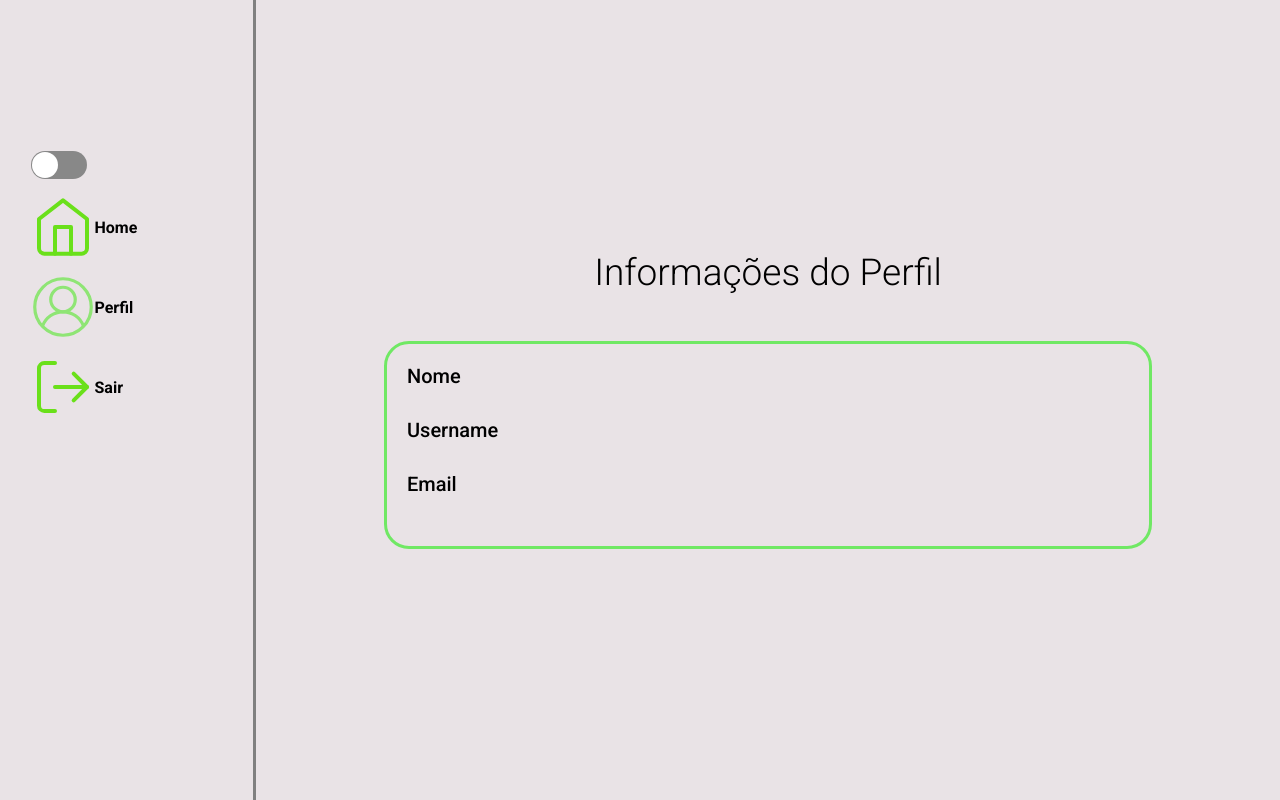
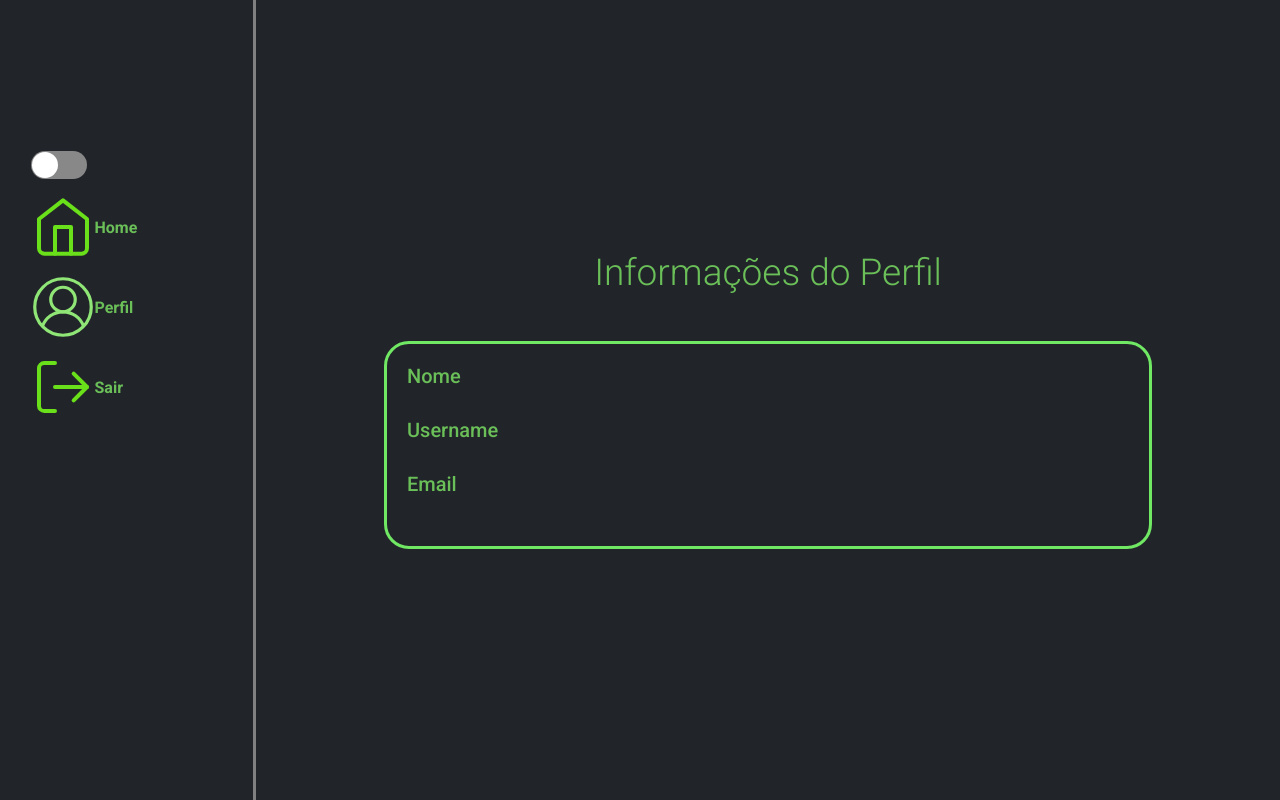
Before and after one commit to matix0/hackathonTime1, a React (Create React App) app in the folder app/: page /profile in a window 1280 px wide. Built offline with nearby package versions, Linux system fonts and the light colour scheme; no server answers; sample sign-in values are in the browser's storage.

Commit message:
Finished the dark mode integration with local storage

```diff
--- a/app/src/pages/mainPage/mainPage.tsx
+++ b/app/src/pages/mainPage/mainPage.tsx
@@ -54,9 +54,9 @@ const MainPage = () => {
     history.push('/profile')
   }
 
-  const [theme, setTheme] = useState('light');
+  const [theme, setTheme] = useState(localStorage.getItem('theme'));
   const [isDark, setIsDark] = useState(false);
-  localStorage.setItem('theme', theme);
+  localStorage.setItem('theme', theme!);
 
   const changeTheme = () => {
 
@@ -69,7 +69,11 @@ const MainPage = () => {
   useEffect (() => {
     getFeed();
     changeName();
-    localStorage.getItem('theme')
+    try {
+      localStorage.getItem('theme')
+    } catch (error) {
+      localStorage.setItem('theme', 'light')
+    }
   // eslint-disable-next-line react-hooks/exhaustive-deps
   },[]);
 
--- a/app/src/pages/profilePage/profilePage.tsx
+++ b/app/src/pages/profilePage/profilePage.tsx
@@ -46,9 +46,9 @@ function ProfilePage() {
         history.push('/login')
     }
 
-    const [theme, setTheme] = useState('light');
+    const [theme, setTheme] = useState(localStorage.getItem('theme'));
     const [isDark, setIsDark] = useState(false);
-    localStorage.setItem('theme', theme);
+    localStorage.setItem('theme', theme!);
 
     const changeTheme = () => {
       setIsDark(!isDark);
@@ -57,6 +57,11 @@ function ProfilePage() {
 
     useEffect (() => {
         handleProfileInfo();
+        try {
+            localStorage.getItem('theme')
+        } catch (error) {
+            localStorage.setItem('theme', 'light')
+        }
       // eslint-disable-next-line react-hooks/exhaustive-deps
       },[]);
 
```
Also changed, not shown: 2 other files (tests, documents, lock files or other folders).
